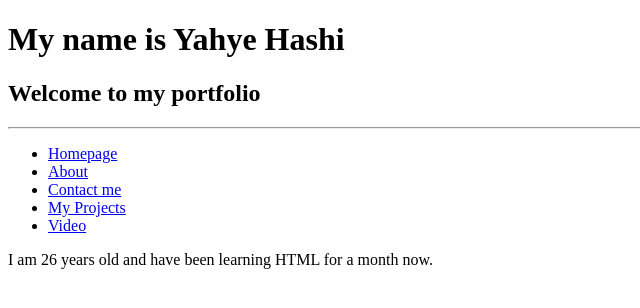
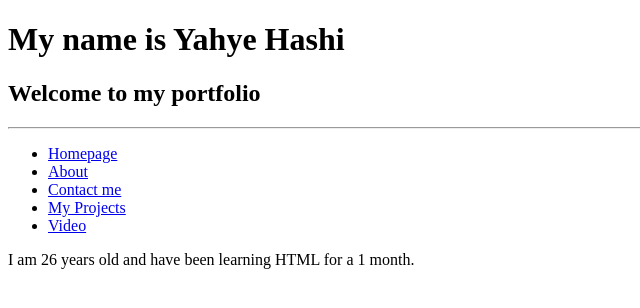
Before and after one commit to yahye416-blip/yahye416, a plain HTML site: page folder/hompage.html in a window 1280 px wide. Shown: the full height of the page, 0-640 px from the left. Drawn offline with Linux system fonts and the light colour scheme.

Commit message:
added hompage.html

```diff
--- a/folder/hompage.html
+++ b/folder/hompage.html
@@ -16,6 +16,6 @@
  <li><a href="projects.html"target="blank">My Projects</a></li>
  <li><a href="videos.html"target="blank">Video</a></li>
 </ul>
-<p>I am 26 years old and have been learning HTML for a month now.</p>
+<p>I am 26 years old and have been learning HTML for a 1 month.</p>
 </body>
 </html>
```
